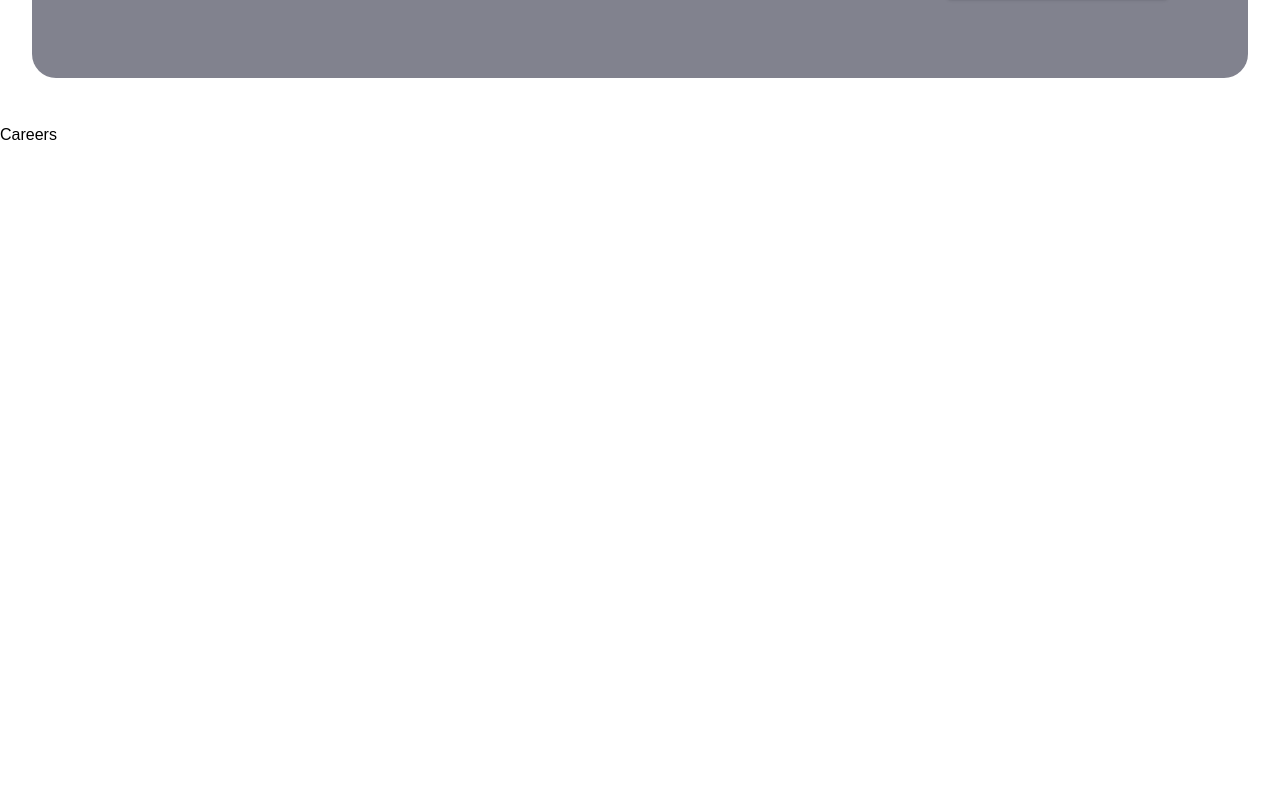
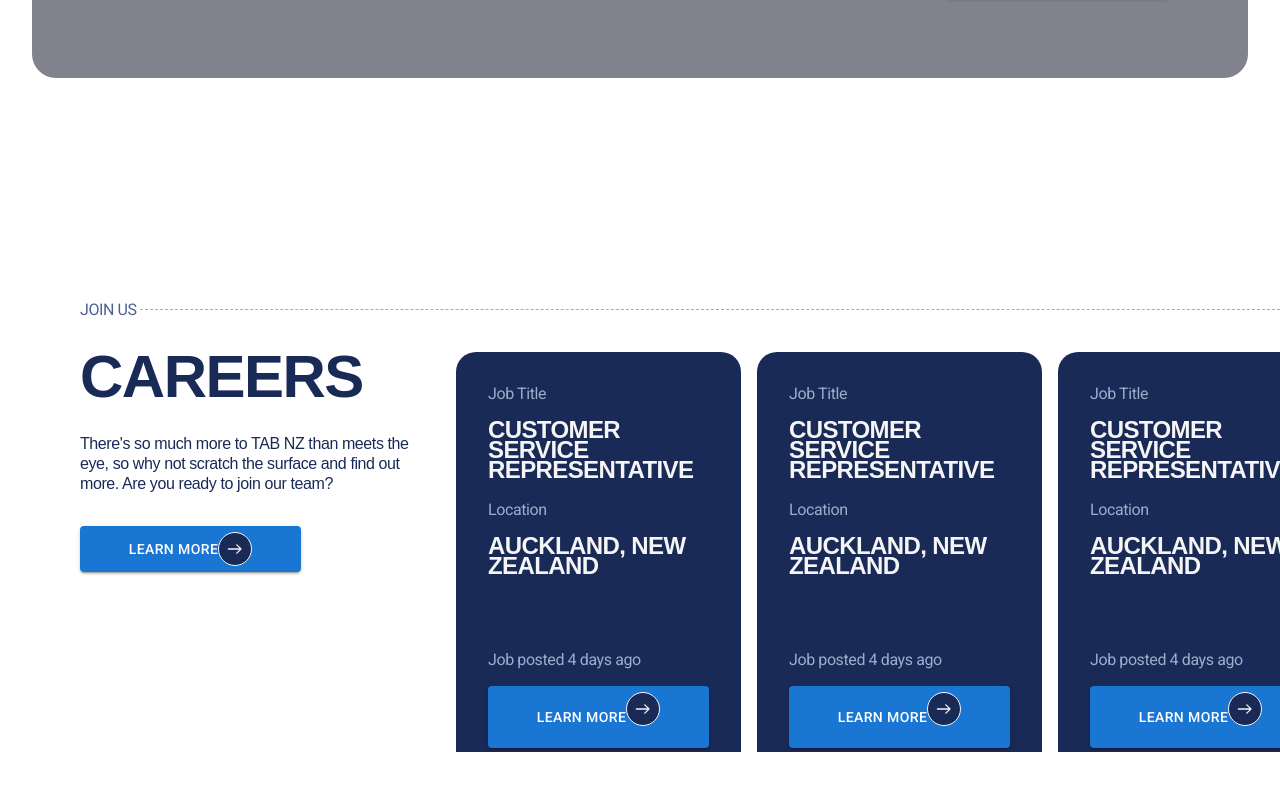
Before and after one commit to JoshuaIsrael/twg-assessment, a Next.js app: page / in a window 1280 px wide. Shown: the part 2371-3160 px from the top of the page. Built offline with nearby package versions, Linux system fonts and the light colour scheme; a web font is replaced by a local one.

Commit message:
Added initial Careers styling and layout

```diff
--- a/src/pages/index.tsx
+++ b/src/pages/index.tsx
@@ -130,7 +130,7 @@
       <div/><div/><div/>
       <div>
         <div className={classes.left}>
-          <span>TAB NZ takes our responsibility to minimise harm seriously. Whether it’s through our Safer Betting tools, our customer support, or proactive engagement, we go beyond the minimum standards to keep Kiwis safe when placing a bet.</span>
+          <p>TAB NZ takes our responsibility to minimise harm seriously. Whether it’s through our Safer Betting tools, our customer support, or proactive engagement, we go beyond the minimum standards to keep Kiwis safe when placing a bet.</p>
           <span>*2021/22 season</span>
         </div>
         <div className={classes.right}>
@@ -145,9 +145,61 @@
 }
 
 function Careers() {
+  const availableJobs = useMemo(() => {
+    return [
+      { title: "Customer Service Representative", location: "Auckland, New zealand", days: 4},
+      { title: "Customer Service Representative", location: "Auckland, New zealand", days: 4},
+      { title: "Customer Service Representative", location: "Auckland, New zealand", days: 4},
+      { title: "Customer Service Representative", location: "Auckland, New zealand", days: 4},
+      { title: "Customer Service Representative", location: "Auckland, New zealand", days: 4},
+      { title: "Customer Service Representative", location: "Auckland, New zealand", days: 4},
+      { title: "Customer Service Representative", location: "Auckland, New zealand", days: 4},
+      { title: "Customer Service Representative", location: "Auckland, New zealand", days: 4},
+      { title: "Customer Service Representative", location: "Auckland, New zealand", days: 4},
+      { title: "Customer Service Representative", location: "Auckland, New zealand", days: 4},
+    ]
+  }, [])
+
   return (
-    <section className={classes.section} id="careers">
-      Careers
+    <section className={joinClasses(classes.section, classes.careers)} id="careers">
+      <div className={classes.top}>
+        <span>Join Us</span>
+        <div className={classes.divider}/>
+      </div>
+      <div className={classes.bottom}>
+        <div className={classes.left}>
+          <h3>Careers</h3>
+          <p>There&#39;s so much more to TAB NZ than meets the eye, so why not scratch the surface and find out more. Are you ready to join our team?</p>
+          <Button>
+            Learn more
+            <Arrow size={16}/>
+          </Button>
+        </div>
+        <div className={classes.right}>
+          {
+            // TODO: Replace index with proper key generator
+            availableJobs.map((job, index) => (
+              <div key={index} className={classes.card}>
+                <div>
+                  <div>Job Title</div>
+                  <div>{job.title}</div>
+                </div>
+                <div>
+                  <div>Location</div>
+                  <div>{job.location}</div>
+                </div>
+                <div>
+                  <div>Job posted {job.days} days ago</div>
+                  <Button>
+                    Learn more
+                    <Arrow size={16}/>
+                  </Button>
+                </div>
+              </div>
+            ))
+          }
+        </div>
+      </div>
     </section>
   )
 }
--- a/src/styles/Home.module.scss
+++ b/src/styles/Home.module.scss
@@ -184,7 +184,7 @@
     .left {
       width: 100%;
 
-      span:first-of-type {
+      p {
         display: block;
         width: 637px;
         font-weight: 700;
@@ -193,7 +193,7 @@
         text-transform: uppercase;
       }
 
-      span:last-of-type {
+      span {
         width: 100%;
         height: 80%;
         display: flex;
@@ -213,3 +213,109 @@
     }
   }
 }
+
+.careers {
+  padding-left: 5rem;
+  display: flex;
+  align-items: center;
+  justify-content: center;
+  flex-direction: column;
+
+  .top {
+    width: 100%;
+    display: flex;
+    align-items: center;
+    margin-bottom: 2rem;
+
+    span {
+      width: 5%;
+      font-family: 'Roboto';
+      font-weight: 400;
+      font-size: 16px;
+      line-height: 20px;
+      letter-spacing: -0.025em;
+      text-transform: uppercase;
+      color: #4B6290;
+    }
+    .divider {
+      top: -50%;
+      width: 95%;
+      height: 2px;
+      border-top: 1px dashed #9CADCB;
+    }
+  }
+
+  .bottom {
+    width: 100%;
+    height: 50%;
+    display: flex;
+
+    .left {
+      width: 30%;
+
+      h3 {
+        margin-bottom: 2rem;
+        font-style: normal;
+        font-weight: 700;
+        font-size: 60px;
+        line-height: 50px;
+        letter-spacing: -0.025em;
+        text-transform: uppercase;
+        color: #1A2A57;
+      }
+
+      p {
+        margin-bottom: 2rem;
+        max-width: 425px;
+        font-style: normal;
+        font-weight: 400;
+        font-size: 16px;
+        line-height: 20px;
+        letter-spacing: -0.025em;
+        color: #1A2A57;
+      }
+    }
+
+    .right {
+      width: 70%;
+      display: flex;
+      overflow: auto;
+
+      .card {
+        width: 316px;
+        height: 428px;
+        margin-left: 1rem;
+        padding: 2rem;
+        display: flex;
+        flex-direction: column;
+        border-radius: 20px;
+        background-color: #1A2A57;
+
+        & > div {
+          div:first-of-type {
+            margin-bottom: 1rem;
+            font-family: 'Roboto';
+            font-weight: 400;
+            font-size: 16px;
+            line-height: 20px;
+            letter-spacing: -0.025em;
+            color: #9CADCB;
+          }
+          div:nth-of-type(2) {
+            margin-bottom: 1.25rem;
+            font-weight: 700;
+            font-size: 24px;
+            line-height: 20px;
+            letter-spacing: -0.025em;
+            text-transform: uppercase;
+            color: #F5F5F5;
+          }
+        }
+
+        & > div:last-of-type {
+          margin-top: auto;
+        }
+      }
+    }
+  }
+}
```
